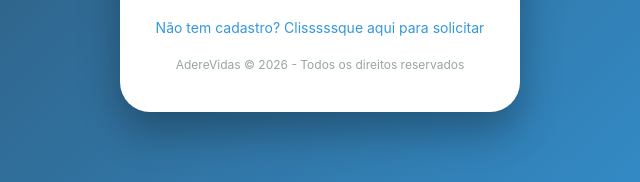
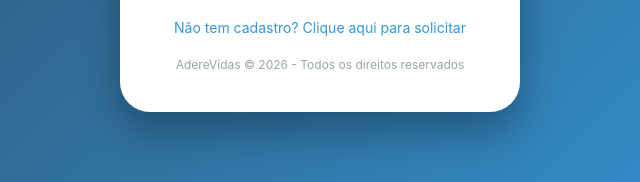
Before and after one commit to aderevidasoficial/appaderevidas, a plain HTML site: page index.html in a window 1280 px wide. Shown: the part 602-784 px from the top of the page, 320-960 px from the left. Drawn offline with Linux system fonts and the light colour scheme.

Commit message:
Descrição das alterações

```diff
--- a/index.html
+++ b/index.html
@@ -315,7 +315,7 @@
         </button>
 
         <div class="cadastro-link">
-            <a href="cadastro-externo.html">Não tem cadastro? Clisssssque aqui para solicitar</a>
+            <a href="cadastro-externo.html">Não tem cadastro? Clique aqui para solicitar</a>
         </div>
 
         <div class="footer">
```
